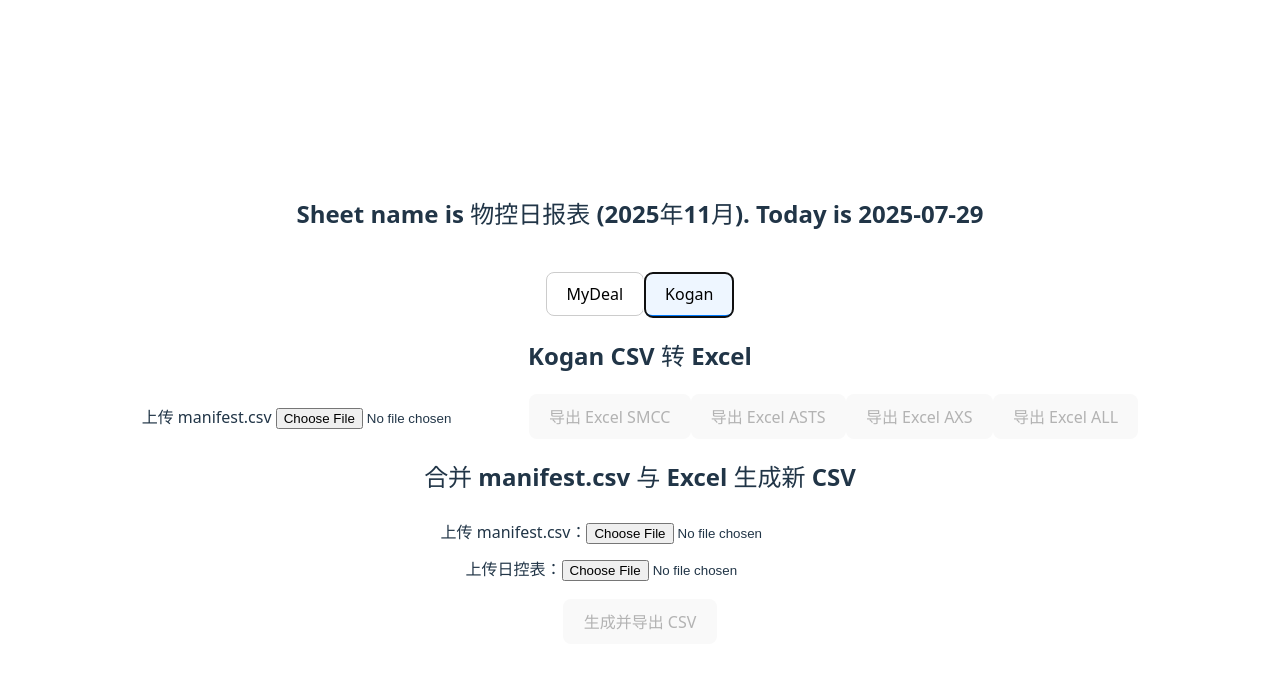
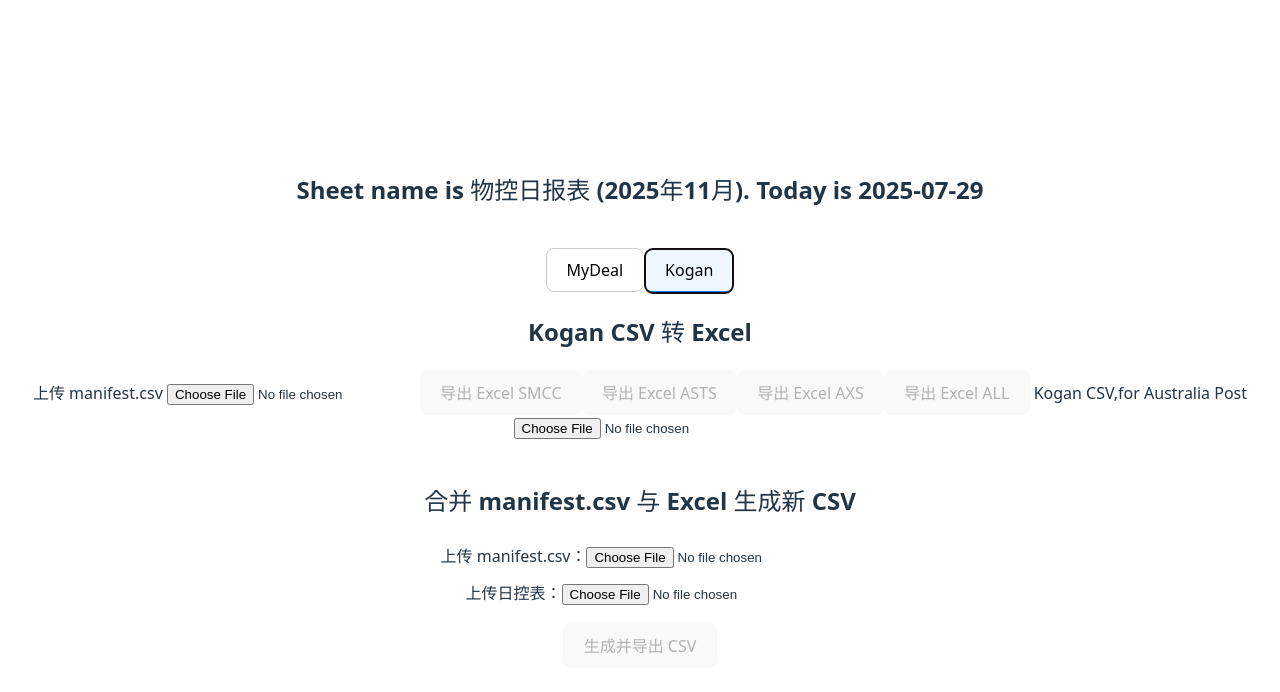
Before and after one commit to hanzhujiang/deals-transfer-tools, a Vue app: page / in a window 1280 px wide. Both pictures are taken after a click on the button "Kogan". Shown: the top 692 px of the page. Built offline with nearby package versions, Linux system fonts and the light colour scheme.

Commit message:
add kogan export

```diff
--- a/src/components/KoganCsvToExcel.vue
+++ b/src/components/KoganCsvToExcel.vue
@@ -8,6 +8,15 @@
         <button @click="exportToExcel('ASTS')" :disabled="!processedData.length">导出 Excel ASTS</button>
         <button @click="exportToExcel('AXS')" :disabled="!processedData.length">导出 Excel AXS</button>
         <button @click="exportToExcel()" :disabled="!processedData.length">导出 Excel ALL</button>
+
+
+
+            <label>
+        Kogan CSV,for Australia Post
+      <input type="file" accept=".csv" @change="handleFileUploadAuPost" />
+      <br /><br />
+    </label>
+
     </div>
 </template>
 
@@ -15,6 +24,7 @@
 import * as XLSX from "xlsx"
 import { ref } from "vue"
 import { shippingRules, kogan_weight_map } from "../const/koganConstants";
+import { itemNoPriceConstants, stateMap } from '../const/astsToysConstants.js'
 
 
 const processedData = ref([])
@@ -92,10 +102,107 @@
             return sku.toString().startsWith(skuPrefix)
         })
     }
+
+    // ✅ 只有当 skuPrefix === 'ASTS' 时，才自动补充 itemNum 和 importPrice
+    if (skuPrefix === 'ASTS') {
+        processedData.value = processedData.value.map(row => {
+            const sku = row['SKU'] || ''
+
+            const matched = itemNoPriceConstants.find(
+                item => item.sku === sku
+            )
+
+            return {
+                ...row,
+                itemNum: matched ? matched.itemNum : '',
+                importPrice: matched ? matched.importPrice : ''
+            }
+        })
+    }
     const worksheet = XLSX.utils.json_to_sheet(processedData.value)
     const workbook = XLSX.utils.book_new()
     XLSX.utils.book_append_sheet(workbook, worksheet, "KoganOrders")
     const randomSuffix = Math.floor(1000 + Math.random() * 9000) // 1000–9999
     XLSX.writeFile(workbook, `kogan_orders_${randomSuffix}.xlsx`)
 }
+
+const handleFileUploadAuPost = (e) => {
+
+    // TODO: Implement Australia Post CSV handling similar to MyDealCsvToExcel.vue
+//   const file = e.target.files[0]
+//   if (!file) return
+
+//   const reader = new FileReader()
+
+//   reader.onload = (evt) => {
+//     const data = new Uint8Array(evt.target.result)
+
+//     // ✅ 读取 CSV / Excel
+//     const workbook = XLSX.read(data, { type: 'array' })
+//     const sheetName = workbook.SheetNames[0]
+//     const worksheet = workbook.Sheets[sheetName]
+
+//     // ✅ 转成 JSON（mydeal1 源数据）并且只保存 ASTS 开头的 SKU
+//     const mydealData = XLSX.utils.sheet_to_json(worksheet).filter(row => row.SKU && row.SKU.toUpperCase().startsWith('ASTS'))
+
+//     const aupostData = mydealData.map(row => {
+//       const sku = row.SKU?.trim()
+
+//       // ✅ 匹配 SKU 尺寸 & 重量
+//       const matchedItem = itemNoPriceConstants.find(
+//         item => item.sku === sku
+//       )
+
+//       let length = ''
+//       let width = ''
+//       let height = ''
+//       let weight = ''
+
+//       if (matchedItem?.size) {
+//         const [l, w, h] = matchedItem.size.split(',')
+//         length = l
+//         width = w
+//         height = h
+//       }
+
+//       if (matchedItem?.weight) {
+//         weight = matchedItem.weight
+//       }
+
+//       return {
+//         // ✅ 固定发件人
+//         'Send From Name': 'Alan',
+//         'Send From Address Line 1': '1 AMOR ST',
+//         'Send From Suburb': 'ASQUITH',
+//         'Send From State': 'NSW',
+//         'Send From Postcode': '2077',
+//         'Send From Phone Number': '0427116928',
+
+//         // ✅ 收件人（来自 mydeal1）
+//         'Deliver To Name': row.Name,
+//         'Deliver To Address Line 1': row.Address,
+//         'Deliver To Suburb': row.Suburb,
+//         'Deliver To State': formatState(row.State),
+//         'Deliver To Postcode': row.Postcode,
+//         'Deliver To Phone Number': row.Phone,
+
+//         // ✅ 物品信息
+//         'Item Description': sku,
+//         'Item Packaging Type': 'OWN_PACKAGING',
+//         'Item Delivery Service': 'PP',
+
+//         // ✅ 尺寸 & 重量
+//         'Item Length': length,
+//         'Item Width': width,
+//         'Item Height': height,
+//         'Item Weight': weight
+//       }
+//     })
+
+//     // ✅ 导出为 CSV（Australia Post 模板）
+//     exportToCsvByXlsx(aupostData, 'aupost_output.csv')
+//   }
+
+//   reader.readAsArrayBuffer(file)
+}
 </script>
```
